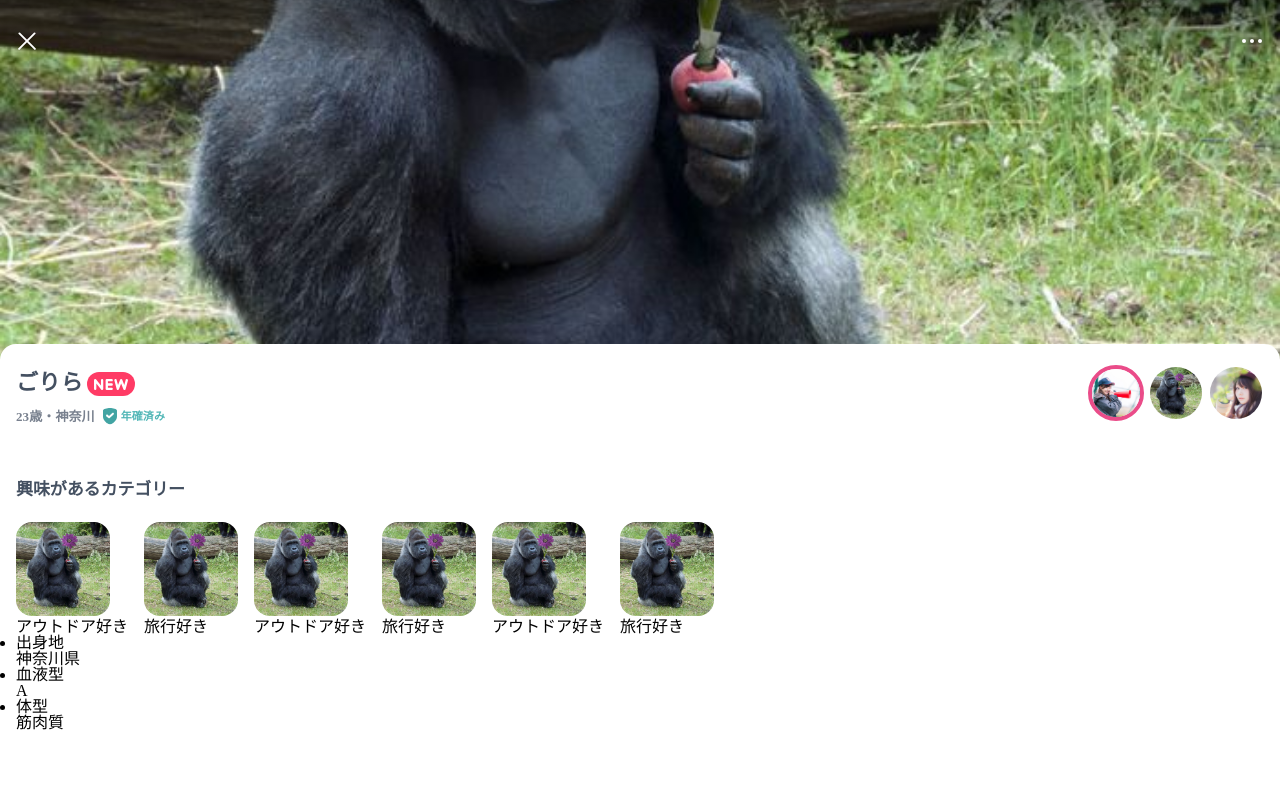
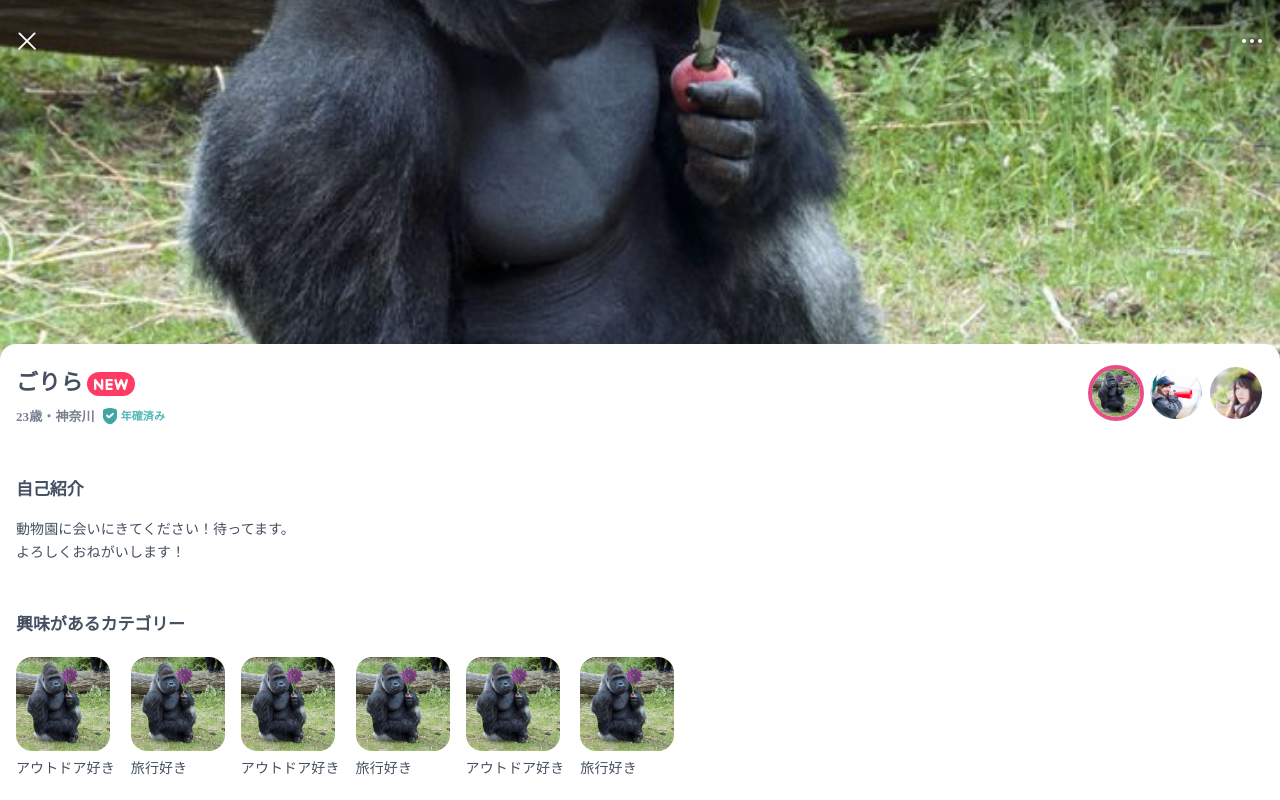
Before and after one commit to Let-s-Hack/capple, a React (Create React App) app: page /detail in a window 1280 px wide. Shown: the top 800 px of the page. Built offline with nearby package versions, Linux system fonts and the light colour scheme.

Commit message:
詳細画面途中

```diff
--- a/src/assets/stylesheets/variables.tsx
+++ b/src/assets/stylesheets/variables.tsx
@@ -3,6 +3,7 @@ export const color = {
   text: '#445061',
   headingText: '#313d50',
   subText: '#78808e',
+  profile: '#ACB1B9',
   accentText: '#ea4c89',
   accent: '#ff3b65',
   success: '#50B6B6',
--- a/src/pages/detail.tsx
+++ b/src/pages/detail.tsx
@@ -32,11 +32,15 @@ export default class Detail extends React.Component {
                 </Text>
               </MainTextGroup>
               <ThumbnailList>
-                <Thumbnail isActive={true}><img src={userImage02} alt="サムネ1" /></Thumbnail>
-                <Thumbnail isActive={false}><img src={userImage01} alt="サムネ2" /></Thumbnail>
+                <Thumbnail isActive={true}><img src={userImage01} alt="サムネ1" /></Thumbnail>
+                <Thumbnail isActive={false}><img src={userImage02} alt="サムネ2" /></Thumbnail>
                 <Thumbnail isActive={false}><img src={userImage03} alt="サムネ3" /></Thumbnail>
               </ThumbnailList>
             </ProfileMain>
+            <Introduction>
+              <IntroductionTitle>自己紹介</IntroductionTitle>
+              <IntroductionText>動物園に会いにきてください！待ってます。<br/>よろしくおねがいします！</IntroductionText>
+            </Introduction>
             <CategoryGroup>
               <Title>興味があるカテゴリー</Title>
               <CategoryList>
@@ -67,7 +71,7 @@ export default class Detail extends React.Component {
               </CategoryList>
             </CategoryGroup>
             <ProfileDetailGroup>
-              <Title></Title>
+              <Title>プロフィール</Title>
               <ProfileDetailList>
                 <ProfileDetail>
                   <ProfileDetailTitle>出身地</ProfileDetailTitle>
@@ -249,8 +253,28 @@ const Thumbnail = styled.li`
   }
 `;
 
+const Introduction = styled.div`
+  margin-top: 48px;
+`;
+
+const IntroductionTitle = styled.h2`
+  font-size: 17px;
+  font-weight: bold;
+  color: ${color.text};
+  letter-spacing: -0.1px;
+`;
+
+const IntroductionText = styled.p`
+  margin-top: 20px;
+  font-size: 14px;
+  color: ${color.text};
+  letter-spacing: 0.11px;
+  line-height: 23px;
+`;
+
+
 const CategoryGroup = styled.div`
-  margin-top: 48px;
+  margin-top: 52px;
 `;
 
 const CategoryList = styled.ul`
@@ -269,18 +293,48 @@ const CategoryCard = styled.li`
 const CategoryImage = styled.img`
   width: 94px;
   height: 94px;
+  margin-bottom: 8px;
   object-fit: cover;
   border-radius: 16px;
 `;
 
-const CategoryText = styled.p``;
+const CategoryText = styled.p`
+  font-size: 14px;
+  color: ${color.text};
+  letter-spacing: 0.11px;
+`;
 
-const ProfileDetailGroup = styled.div``;
+const ProfileDetailGroup = styled.div`
+  margin-top: 72px;
+`;
 
-const ProfileDetailList = styled.ul``;
+const ProfileDetailList = styled.ul`
+  display: flex;
+  flex-direction: column;
+  margin-top: 8px;
+  list-style: none;
+`;
 
-const ProfileDetail = styled.li``;
+const ProfileDetail = styled.li`
+  display: flex;
+  justify-content: space-between;
+  align-items: center;
+  height: 42px;
 
-const ProfileDetailTitle = styled.div``;
+  & + & {
+    border-top: 1px solid #EAECED;
+  }
+`;
 
-const ProfileDetailText = styled.div``;
+const ProfileDetailTitle = styled.div`
+  color: ${color.profile};
+  font-size: 14px;
+  color: #ACB1B9;
+  letter-spacing: 0.11px;
+`;
+
+const ProfileDetailText = styled.div`
+  font-size: 14px;
+  color: ${color.profile};
+  letter-spacing: 0.11px;
+`;
```
